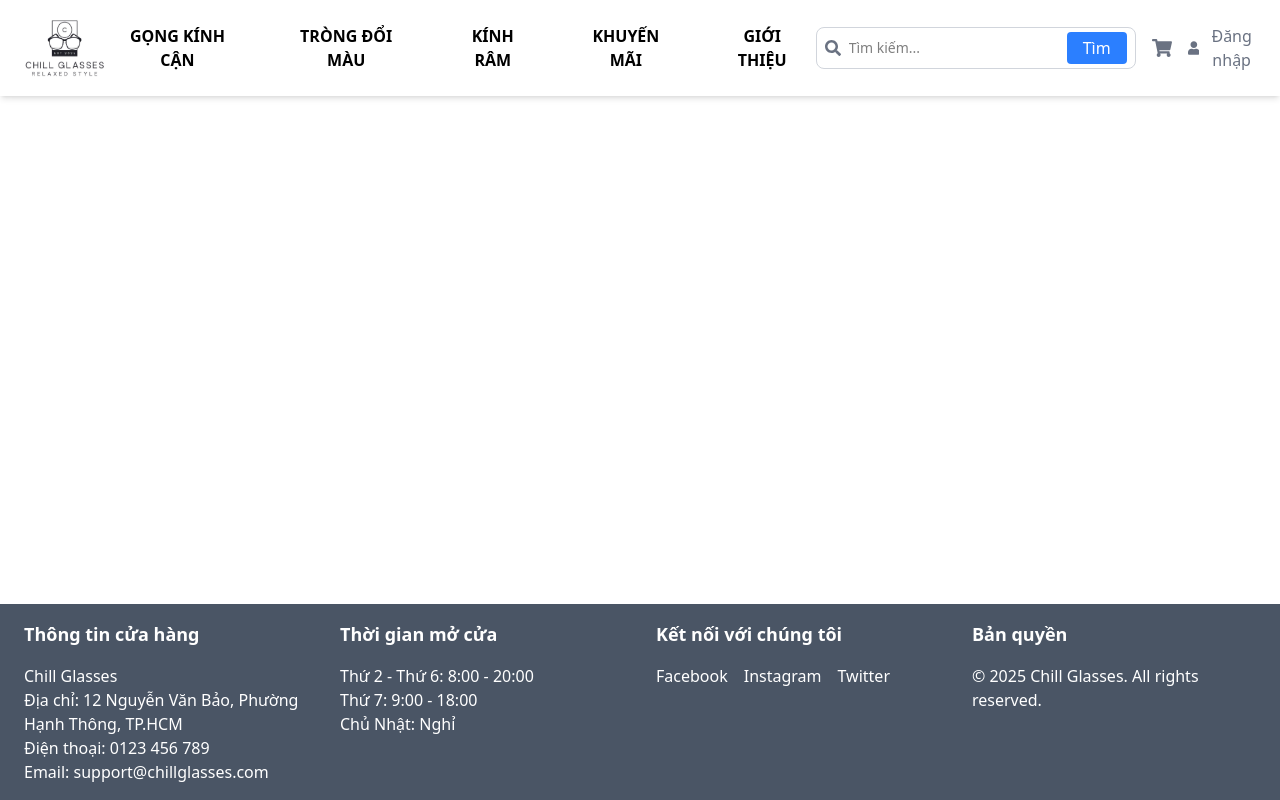
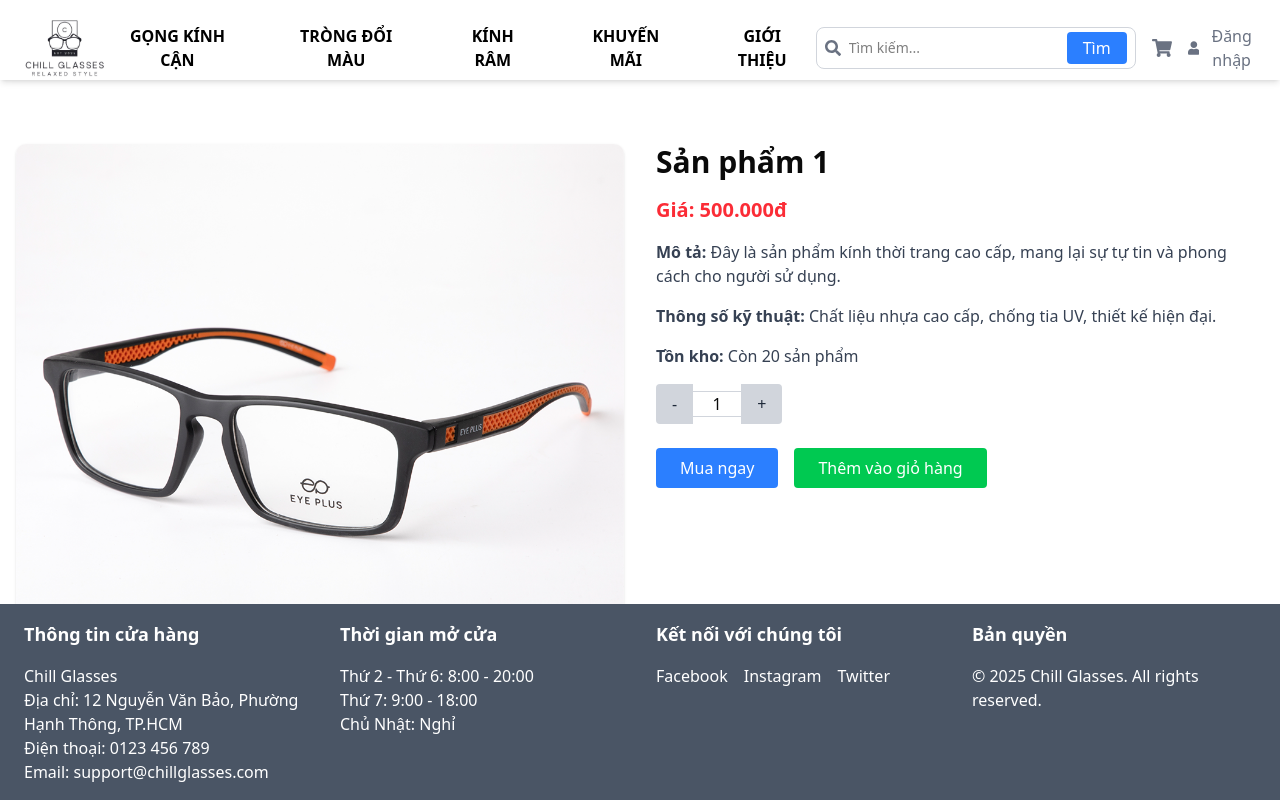
Before and after one commit to PhanQuocHuyIUH/ChillGlasses, a Next.js app: page /products/1 in a window 1280 px wide. Shown: the top 800 px of the page. Built offline with nearby package versions, Linux system fonts and the light colour scheme.

Commit message:
feat: implement product detail page

```diff
--- a/src/app/(customer)/products/[id]/page.tsx
+++ b/src/app/(customer)/products/[id]/page.tsx
@@ -1,5 +1,220 @@
-const page = () => {
-  return <div>page</div>;
+"use client";
+
+import { useState } from "react";
+import { useParams } from "next/navigation"; // Lấy tham số từ URL
+import Image from "next/image";
+import product1 from "@/../public/images/product1.jpg";
+import product2 from "@/../public/images/product2.jpg";
+import product3 from "@/../public/images/product3.jpg";
+import product4 from "@/../public/images/product4.jpg";
+
+// Danh sách sản phẩm mẫu
+const allProducts = [
+  {
+    id: 1,
+    name: "Sản phẩm 1",
+    price: "500.000đ",
+    description: "Đây là sản phẩm kính thời trang cao cấp, mang lại sự tự tin và phong cách cho người sử dụng.",
+    specs: "Chất liệu nhựa cao cấp, chống tia UV, thiết kế hiện đại.",
+    stock: 20,
+    rating: 4.5,
+    reviews: [
+      { name: "Nguyễn Văn A", rating: 5, comment: "Sản phẩm rất đẹp và chất lượng. Tôi rất hài lòng!" },
+      { name: "Trần Thị B", rating: 4, comment: "Sản phẩm tốt nhưng giao hàng hơi chậm." },
+    ],
+    image: product1,
+  },
+  {
+    id: 2,
+    name: "Sản phẩm 2",
+    price: "700.000đ",
+    description: "Sản phẩm kính thời trang với thiết kế hiện đại, phù hợp với mọi lứa tuổi.",
+    specs: "Chất liệu kim loại cao cấp, chống xước, chống tia UV.",
+    stock: 15,
+    rating: 4.0,
+    reviews: [
+      { name: "Lê Văn C", rating: 4, comment: "Thiết kế đẹp, nhưng hơi nặng." },
+      { name: "Hoàng Thị D", rating: 5, comment: "Rất hài lòng với sản phẩm này!" },
+    ],
+    image: product2,
+  },
+  {
+    id: 3,
+    name: "Sản phẩm 3",
+    price: "1.000.000đ",
+    description: "Kính thời trang cao cấp, mang lại sự sang trọng và đẳng cấp.",
+    specs: "Chất liệu nhựa và kim loại, chống tia UV, thiết kế thời thượng.",
+    stock: 10,
+    rating: 5.0,
+    reviews: [
+      { name: "Phạm Văn E", rating: 5, comment: "Sản phẩm tuyệt vời, rất đáng tiền!" },
+    ],
+    image: product3,
+  },
+  {
+    id: 4,
+    name: "Sản phẩm 4",
+    price: "1.200.000đ",
+    description: "Kính thời trang dành cho doanh nhân, thiết kế tinh tế và hiện đại.",
+    specs: "Chất liệu cao cấp, chống tia UV, chống xước.",
+    stock: 5,
+    rating: 3.5,
+    reviews: [
+      { name: "Nguyễn Thị F", rating: 3, comment: "Sản phẩm ổn, nhưng giá hơi cao." },
+    ],
+    image: product4,
+  },
+];
+
+const ProductDetailPage = () => {
+  const { id } = useParams(); // Lấy id từ URL
+  const [quantity, setQuantity] = useState(1); // Số lượng sản phẩm
+  const [newReview, setNewReview] = useState({ name: "", rating: 0, comment: "" }); // Đánh giá mới
+
+  const product = typeof id === "string" ? allProducts.find((p) => p.id === parseInt(id)) : null; // Tìm sản phẩm theo id
+  const [reviews, setReviews] = useState(product ? product.reviews : []); // Danh sách đánh giá
+
+  if (!product) {
+    return <div className="text-center py-8">Sản phẩm không tồn tại.</div>;
+  }
+
+  // Hàm tăng số lượng
+  const handleIncrease = () => {
+    setQuantity((prev) => prev + 1);
+  };
+
+  // Hàm giảm số lượng
+  const handleDecrease = () => {
+    if (quantity > 1) {
+      setQuantity((prev) => prev - 1);
+    }
+  };
+
+  // Hàm xử lý khi gửi đánh giá
+  const handleSubmitReview = () => {
+    if (newReview.name && newReview.rating > 0 && newReview.comment) {
+      setReviews((prev) => [...prev, newReview]); // Thêm đánh giá mới vào danh sách
+      setNewReview({ name: "", rating: 0, comment: "" }); // Reset form
+    } else {
+      alert("Vui lòng điền đầy đủ thông tin đánh giá!");
+    }
+  };
+
+  return (
+    <div className="container pt-20 pb-40 mx-auto py-8 px-4">
+      {/* Thông tin sản phẩm */}
+      <div className="grid grid-cols-1 lg:grid-cols-2 gap-8">
+        {/* Hình ảnh sản phẩm */}
+        <div className="flex justify-center">
+          <Image
+            src={product.image}
+            alt={product.name}
+            className="w-full h-auto rounded-lg shadow"
+            width={500}
+            height={500}
+            priority
+          />
+        </div>
+
+        {/* Chi tiết sản phẩm */}
+        <div>
+          <h1 className="text-3xl font-bold mb-4">{product.name}</h1>
+          <p className="text-xl text-red-500 font-bold mb-4">Giá: {product.price}</p>
+          <p className="text-gray-700 mb-4">
+            <strong>Mô tả:</strong> {product.description}
+          </p>
+          <p className="text-gray-700 mb-4">
+            <strong>Thông số kỹ thuật:</strong> {product.specs}
+          </p>
+          <p className="text-gray-700 mb-4">
+            <strong>Tồn kho:</strong> Còn {product.stock} sản phẩm
+          </p>
+
+          {/* Nút số lượng */}
+          <div className="flex items-center mb-6">
+            <button
+              onClick={handleDecrease}
+              className="px-4 py-2 bg-gray-300 text-gray-800 rounded-l hover:bg-gray-400"
+            >
+              -
+            </button>
+            <input
+              type="text"
+              value={quantity}
+              readOnly
+              className="w-12 text-center border-t border-b border-gray-300"
+              title="Quantity"
+              placeholder="Quantity"
+            />
+            <button
+              onClick={handleIncrease}
+              className="px-4 py-2 bg-gray-300 text-gray-800 rounded-r hover:bg-gray-400"
+            >
+              +
+            </button>
+          </div>
+
+          {/* Nút hành động */}
+          <div className="flex flex-wrap gap-4">
+            <button className="bg-blue-500 text-white px-6 py-2 rounded hover:bg-blue-600">
+              Mua ngay
+            </button>
+            <button className="bg-green-500 text-white px-6 py-2 rounded hover:bg-green-600">
+              Thêm vào giỏ hàng
+            </button>
+          </div>
+        </div>
+      </div>
+
+      {/* Đánh giá và review */}
+      <div className="mt-12">
+        <h2 className="text-2xl font-bold mb-4">Đánh giá và nhận xét</h2>
+        <div className="space-y-4">
+          {reviews.map((review, index) => (
+            <div key={index} className="border rounded-lg p-4 shadow">
+              <h3 className="text-lg font-bold">{review.name}</h3>
+              <p className="text-yellow-500">Rating: {review.rating} ⭐</p>
+              <p className="text-gray-700">{review.comment}</p>
+            </div>
+          ))}
+        </div>
+
+        {/* Khung viết đánh giá */}
+        <div className="mt-8 border rounded-lg p-4 shadow">
+          <h3 className="text-lg font-bold mb-4">Viết đánh giá của bạn</h3>
+          <input
+            type="text"
+            placeholder="Tên của bạn"
+            value={newReview.name}
+            onChange={(e) => setNewReview({ ...newReview, name: e.target.value })}
+            className="w-full mb-4 px-4 py-2 border rounded"
+          />
+          <input
+            type="number"
+            placeholder="Đánh giá (1-5)"
+            value={newReview.rating}
+            onChange={(e) => setNewReview({ ...newReview, rating: parseInt(e.target.value) })}
+            className="w-full mb-4 px-4 py-2 border rounded"
+            min="1"
+            max="5"
+          />
+          <textarea
+            placeholder="Nhận xét của bạn"
+            value={newReview.comment}
+            onChange={(e) => setNewReview({ ...newReview, comment: e.target.value })}
+            className="w-full mb-4 px-4 py-2 border rounded"
+            rows={4}
+          />
+          <button
+            onClick={handleSubmitReview}
+            className="bg-blue-500 text-white px-6 py-2 rounded hover:bg-blue-600"
+          >
+            Gửi đánh giá
+          </button>
+        </div>
+      </div>
+    </div>
+  );
 };
 
-export default page;
+export default ProductDetailPage;
--- a/src/app/(customer)/products/page.tsx
+++ b/src/app/(customer)/products/page.tsx
@@ -2,11 +2,11 @@
 
 import { useState } from "react";
 import Image from "next/image";
+import Link from "next/link"; // Import Link từ next/link
 import product1 from "@/../public/images/product1.jpg";
 import product2 from "@/../public/images/product2.jpg";
 import product3 from "@/../public/images/product3.jpg";
 import product4 from "@/../public/images/product4.jpg";
-
 
 const allProducts = [
   {
@@ -66,10 +66,12 @@ const ProductListingPage = () => {
       <h1 className="text-3xl font-bold text-center mb-8">DANH SÁCH SẢN PHẨM</h1>
       <div className="grid grid-cols-1 sm:grid-cols-2 md:grid-cols-3 lg:grid-cols-4 gap-6">
         {allProducts.slice(0, visibleProducts).map((product) => (
-          <div
+          <Link
             key={product.id}
-            className="border rounded-lg p-4 shadow hover:shadow-lg transition-shadow"
+            href={`/products/${product.id}`} // Đường dẫn đến trang chi tiết sản phẩm
+            className="border rounded-lg p-4 shadow hover:shadow-lg transition-shadow block"
           >
+            <div>
               <Image
                 src={product.image}
                 alt={product.name}
@@ -81,6 +83,7 @@ const ProductListingPage = () => {
               <p className="text-gray-600 mt-2">Giá: {product.price}</p>
               <p className="text-yellow-500 mt-2">Rating: {product.rating} ⭐</p>
             </div>
+          </Link>
         ))}
       </div>
       {visibleProducts < allProducts.length && (
--- a/src/components/layout/Header.tsx
+++ b/src/components/layout/Header.tsx
@@ -37,7 +37,7 @@ const Header = () => {
   };
 
   return (
-    <header className="bg-white text-black w-full fixed top-0 z-50 shadow-md">
+    <header className="bg-white text-black w-full fixed h-20 top-0 z-50 shadow-md">
       <div className="container mx-auto flex justify-between items-center py-4 px-6">
         {/* Logo */}
         <Link href="/" className="flex items-center">
```
Lines whose indentation alone changed are shown as unchanged.
